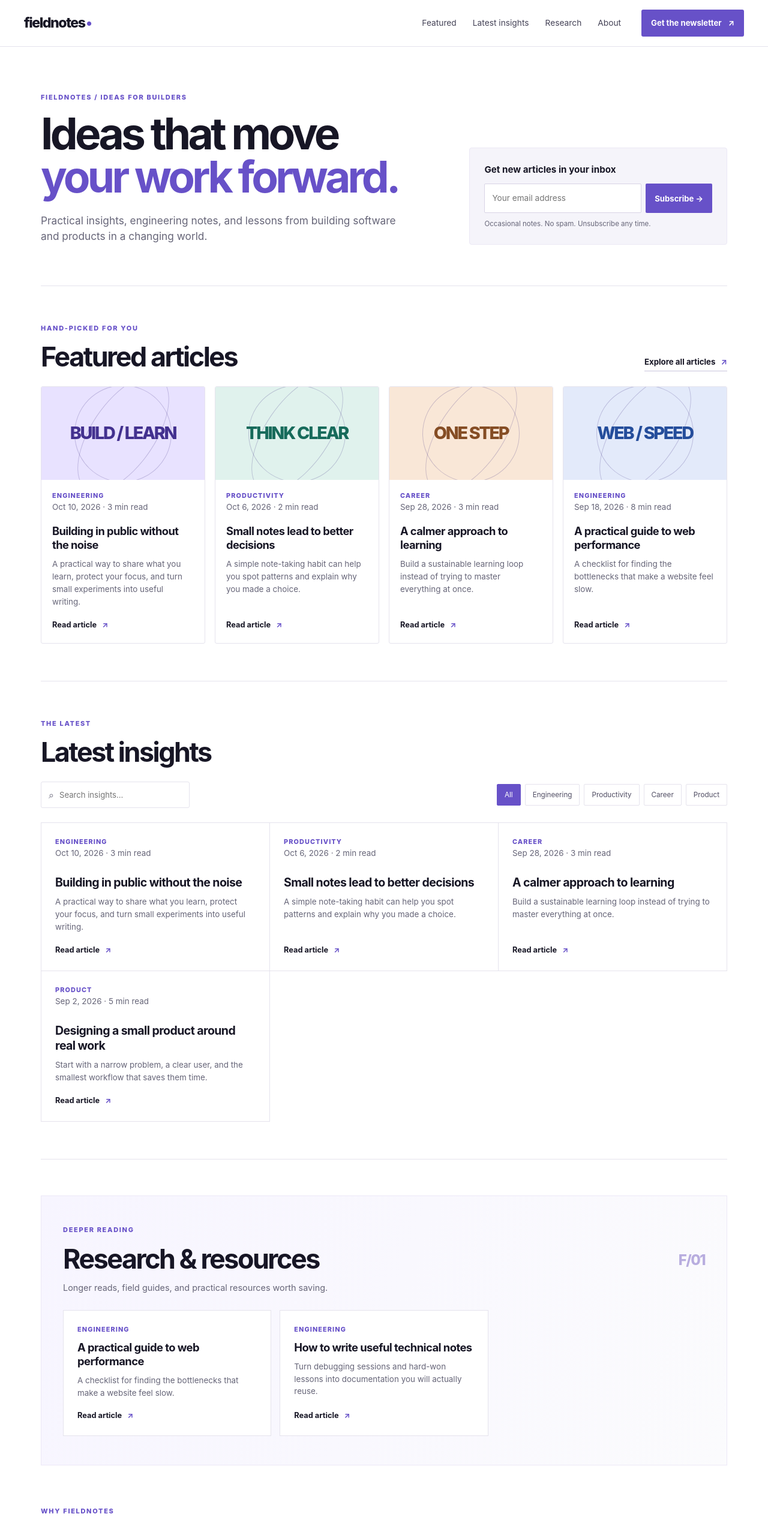
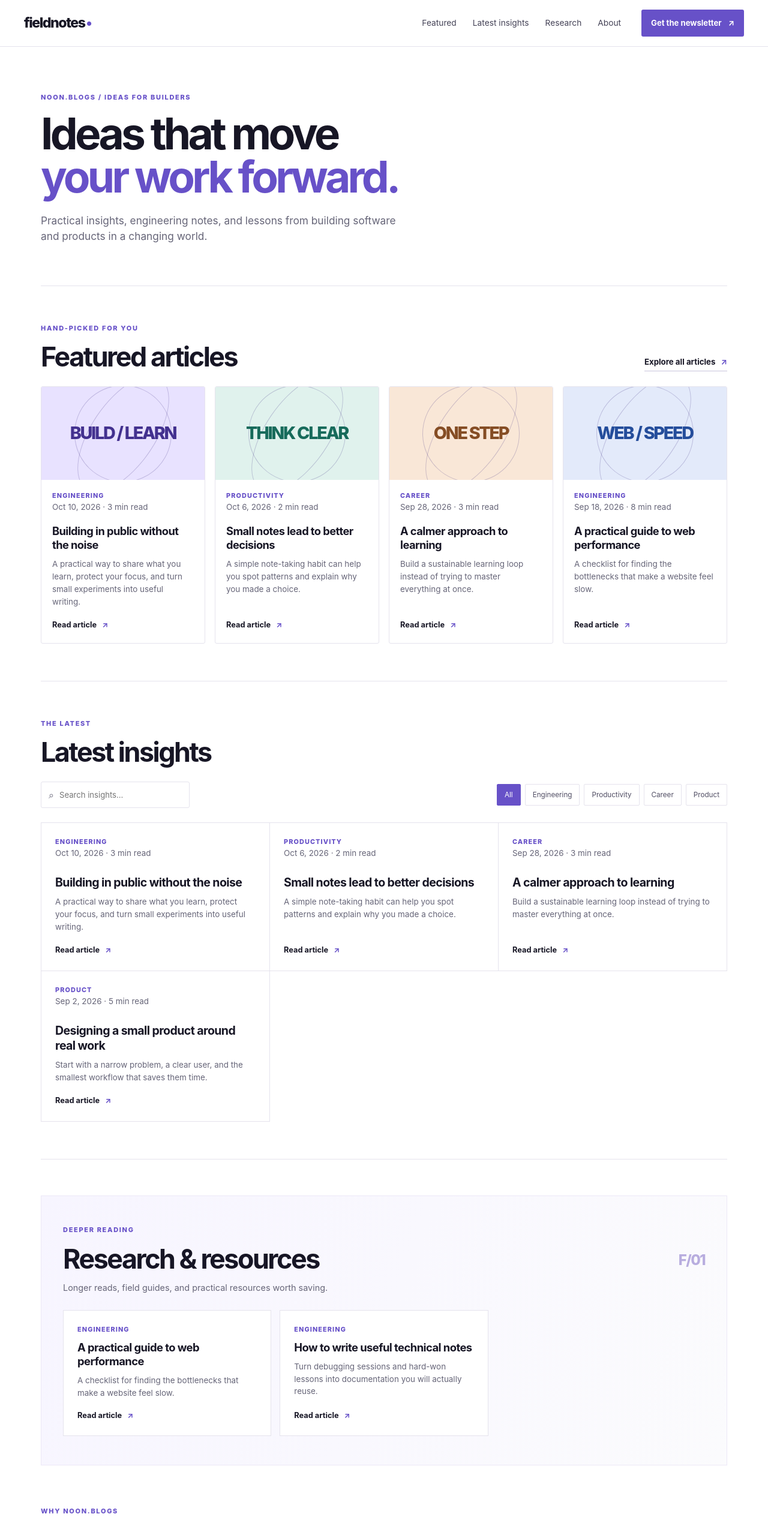
Before and after one commit to saifkeralite/noon-blogs, a plain HTML site: page site/index.html in a window 1280 px wide. Shown: the top 2539 px of the page at 60% size. Drawn offline with Linux system fonts and the light colour scheme.

Commit message:
header change

```diff
--- a/site/index.html
+++ b/site/index.html
@@ -6,7 +6,7 @@
   <meta name="description" content="Practical insights on software engineering, AI, product building and independent work.">
   <meta name="referrer" content="strict-origin-when-cross-origin">
   <meta name="color-scheme" content="light">
-  <title>Fieldnotes — Ideas for builders</title>
+  <title>noon blogs — Ideas for builders</title>
   <link rel="stylesheet" href="./styles.css">
 </head>
 <body>
@@ -23,15 +23,15 @@
   <main id="main">
     <section class="intro">
       <div class="intro-copy">
-        <p class="eyebrow">FIELDNOTES / IDEAS FOR BUILDERS</p>
+        <p class="eyebrow">Noon.blogs / IDEAS FOR BUILDERS</p>
         <h1>Ideas that move<br><span>your work forward.</span></h1>
         <p class="intro-text">Practical insights, engineering notes, and lessons from building software and products in a changing world.</p>
       </div>
-      <form class="subscribe-form" id="subscribe" action="mailto:hello@example.com" method="post" enctype="text/plain">
+      <!-- <form class="subscribe-form" id="subscribe" action="mailto:hello@example.com" method="post" enctype="text/plain">
         <label for="email">Get new articles in your inbox</label>
         <div class="email-row"><input id="email" name="email" type="email" placeholder="Your email address" autocomplete="email" required><button type="submit">Subscribe <span aria-hidden="true">→</span></button></div>
         <p>Occasional notes. No spam. Unsubscribe any time.</p>
-      </form>
+      </form> -->
     </section>
 
     <section id="featured" class="section featured-section">
@@ -55,7 +55,7 @@
     </section>
 
     <section id="about" class="about-strip">
-      <div><p class="eyebrow">WHY FIELDNOTES</p><h2>Useful ideas.<br>Clearly explained.</h2></div>
+      <div><p class="eyebrow">WHY noon.blogs</p><h2>Useful ideas.<br>Clearly explained.</h2></div>
       <p>This independent publication shares lessons about software engineering, AI, product thinking, and building a sustainable career. Replace this copy with your own author introduction.</p>
     </section>
 
@@ -63,9 +63,9 @@
   </main>
 
   <footer class="footer">
-    <a class="brand" href="./">fieldnotes<span>•</span></a>
+    <a class="brand" href="./">noon.blogs<span>•</span></a>
     <div class="footer-links"><a href="#about">About</a><a href="#subscribe">Newsletter</a><a href="mailto:hello@example.com">Contact</a><a href="./privacy.html">Privacy</a></div>
-    <p>© <span id="year"></span> Fieldnotes. Independent writing for curious people.</p>
+    <p>© <span id="year"></span> noon.blogs. Independent writing for curious people.</p>
   </footer>
   <script src="./app.js" defer></script>
 </body>
```
